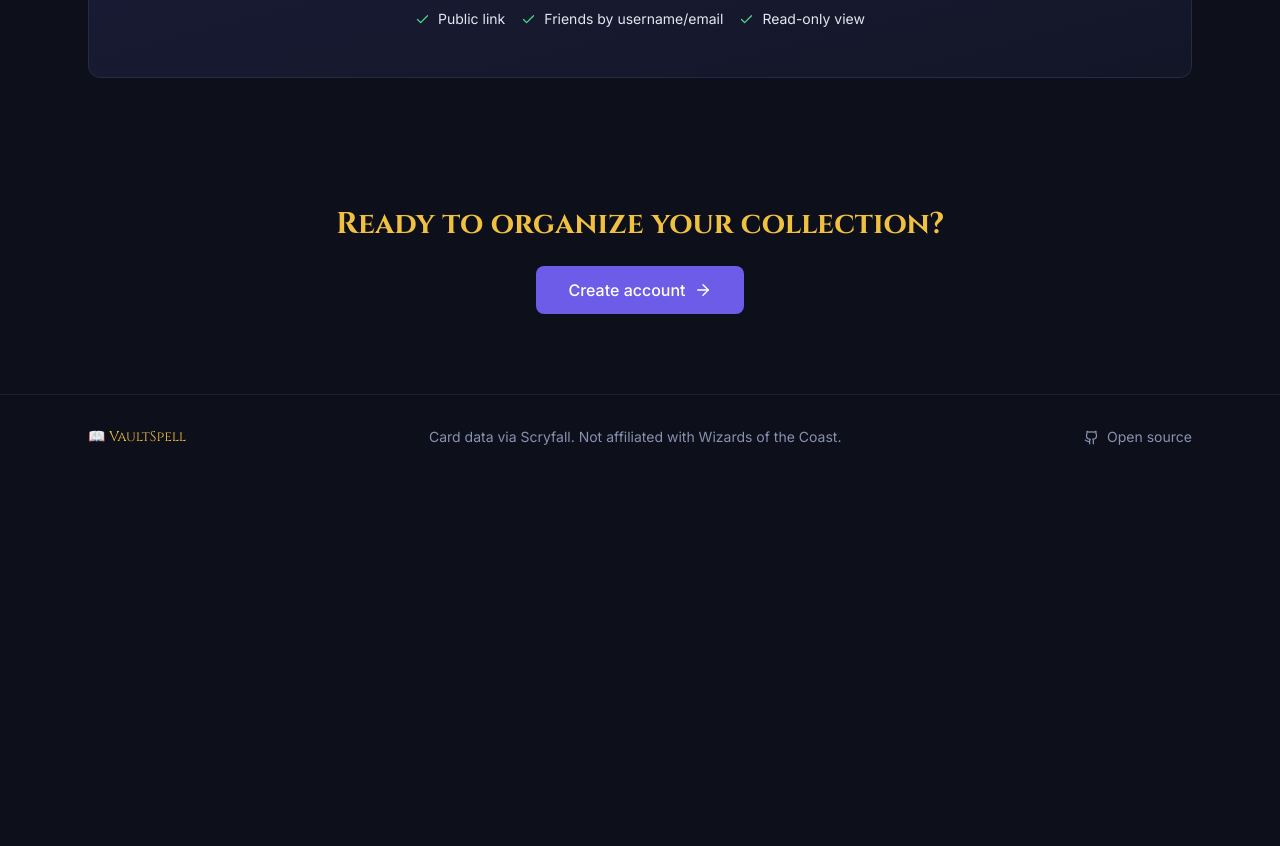
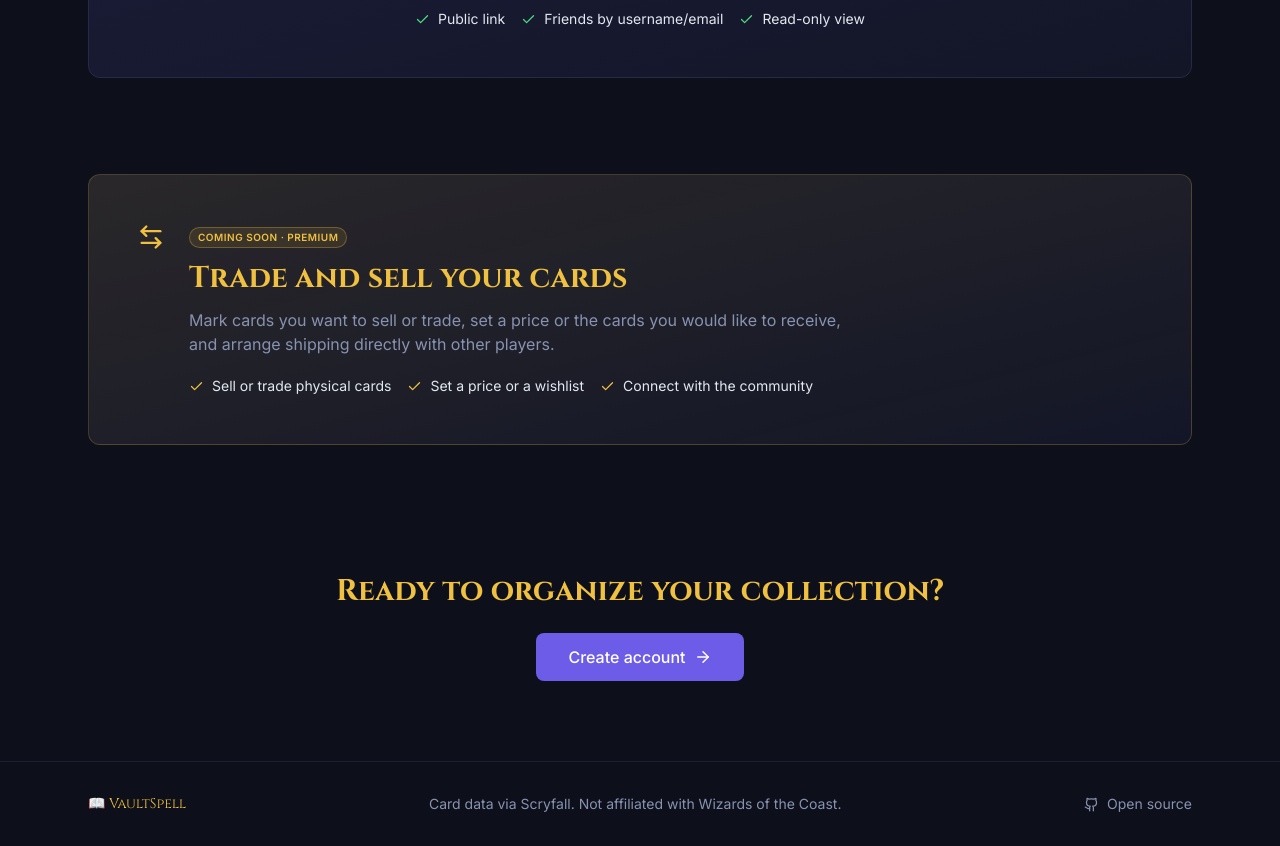
Before and after one commit to Janoti/magicvault, a React (Vite) app in the folder frontend/: page / in a window 1280 px wide. Shown: the part 1320-2166 px from the top of the page. Before the commit the page ends 1799 px from the top, so only its background shows below. Built offline with nearby package versions, Linux system fonts and the light colour scheme; no server answers.

Commit message:
feat(landing): trades & sales highlight (coming soon, premium); add feature to backlog

```diff
--- a/frontend/src/locales/en.json
+++ b/frontend/src/locales/en.json
@@ -91,7 +91,13 @@
     "shareBullet3": "Read-only view",
     "ctaBottom": "Ready to organize your collection?",
     "footerDisclaimer": "Card data via Scryfall. Not affiliated with Wizards of the Coast.",
-    "openSource": "Open source"
+    "openSource": "Open source",
+    "tradeBadge": "Coming soon · Premium",
+    "tradeTitle": "Trade and sell your cards",
+    "tradeDesc": "Mark cards you want to sell or trade, set a price or the cards you would like to receive, and arrange shipping directly with other players.",
+    "tradeB1": "Sell or trade physical cards",
+    "tradeB2": "Set a price or a wishlist",
+    "tradeB3": "Connect with the community"
   },
   "friends": {
     "title": "Friends",
--- a/frontend/src/locales/es.json
+++ b/frontend/src/locales/es.json
@@ -91,7 +91,13 @@
     "shareBullet3": "Vista de solo lectura",
     "ctaBottom": "¿Listo para organizar tu colección?",
     "footerDisclaimer": "Datos de cartas vía Scryfall. No afiliado a Wizards of the Coast.",
-    "openSource": "Código abierto"
+    "openSource": "Código abierto",
+    "tradeBadge": "Próximamente · Premium",
+    "tradeTitle": "Intercambia y vende tus cartas",
+    "tradeDesc": "Marca cartas que quieres vender o intercambiar, define el precio o las cartas que te gustaría recibir, y coordina el envío directo con otros jugadores.",
+    "tradeB1": "Venta o intercambio de cartas físicas",
+    "tradeB2": "Define precio o lista de deseos",
+    "tradeB3": "Conecta con la comunidad"
   },
   "friends": {
     "title": "Amigos",
--- a/frontend/src/locales/pt.json
+++ b/frontend/src/locales/pt.json
@@ -91,7 +91,13 @@
     "shareBullet3": "Visualização read-only",
     "ctaBottom": "Pronto para organizar sua coleção?",
     "footerDisclaimer": "Dados de cartas via Scryfall. Não afiliado à Wizards of the Coast.",
-    "openSource": "Código aberto"
+    "openSource": "Código aberto",
+    "tradeBadge": "Em breve · Premium",
+    "tradeTitle": "Troque e venda suas cartas",
+    "tradeDesc": "Marque cartas que quer vender ou trocar, defina o preço ou as cartas que gostaria de receber, e combine o envio direto com outros jogadores.",
+    "tradeB1": "Venda ou troca de cartas físicas",
+    "tradeB2": "Defina preço ou lista de desejos",
+    "tradeB3": "Conecte com a comunidade"
   },
   "friends": {
     "title": "Amigos",
--- a/frontend/src/pages/LandingPage.tsx
+++ b/frontend/src/pages/LandingPage.tsx
@@ -4,7 +4,7 @@ import { useTranslation } from 'react-i18next'
 import LanguageSwitcher from '@/components/layout/LanguageSwitcher'
 import {
   Library, Swords, BookOpen, Share2, TrendingUp, Upload,
-  ArrowRight, Check, Github,
+  ArrowRight, Check, Github, ArrowLeftRight,
 } from 'lucide-react'
 
 const features = [
@@ -90,6 +90,27 @@ export default function LandingPage() {
         </motion.div>
       </section>
 
+      {/* Trades & sales (coming soon · premium) */}
+      <section className="max-w-6xl mx-auto px-6 py-12">
+        <motion.div {...fadeUp} className="surface p-8 sm:p-12 bg-gradient-to-br from-vault-gold/10 to-transparent border-vault-gold/20">
+          <div className="flex flex-col sm:flex-row items-start gap-6">
+            <ArrowLeftRight size={28} className="text-vault-gold shrink-0" />
+            <div>
+              <span className="inline-block text-[10px] uppercase tracking-wider font-bold text-vault-gold bg-vault-gold/10 border border-vault-gold/30 rounded-full px-2 py-0.5 mb-3">
+                {t('landing.tradeBadge')}
+              </span>
+              <h2 className="font-display text-2xl sm:text-3xl font-bold text-vault-gold">{t('landing.tradeTitle')}</h2>
+              <p className="text-vault-muted mt-3 max-w-2xl">{t('landing.tradeDesc')}</p>
+              <div className="flex flex-wrap gap-4 mt-5 text-sm text-vault-text">
+                <span className="flex items-center gap-2"><Check size={15} className="text-vault-gold" /> {t('landing.tradeB1')}</span>
+                <span className="flex items-center gap-2"><Check size={15} className="text-vault-gold" /> {t('landing.tradeB2')}</span>
+                <span className="flex items-center gap-2"><Check size={15} className="text-vault-gold" /> {t('landing.tradeB3')}</span>
+              </div>
+            </div>
+          </div>
+        </motion.div>
+      </section>
+
       {/* CTA */}
       <section className="max-w-6xl mx-auto px-6 py-20 text-center">
         <motion.h2 {...fadeUp} className="font-display text-3xl font-bold text-vault-gold">
```
Also changed, not shown: 1 other file (tests, documents, lock files or other folders).
